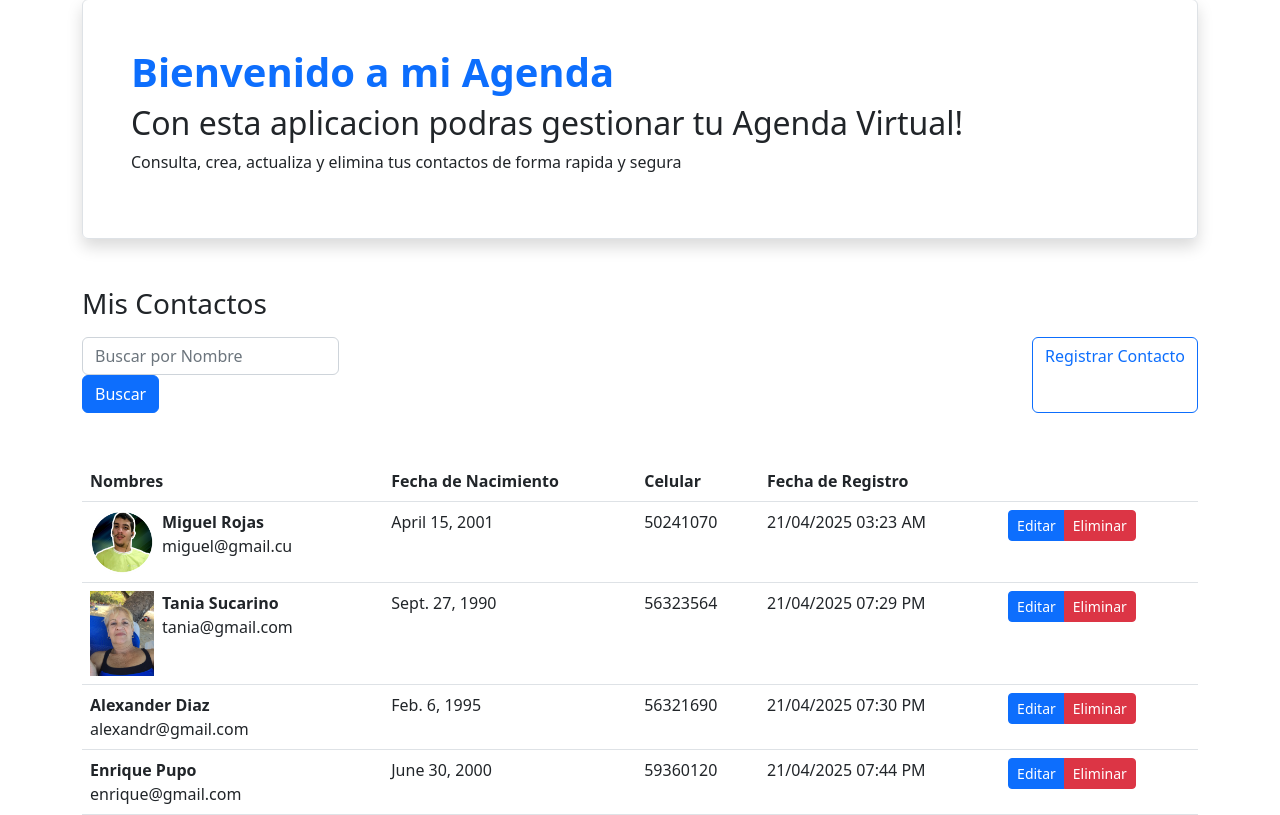
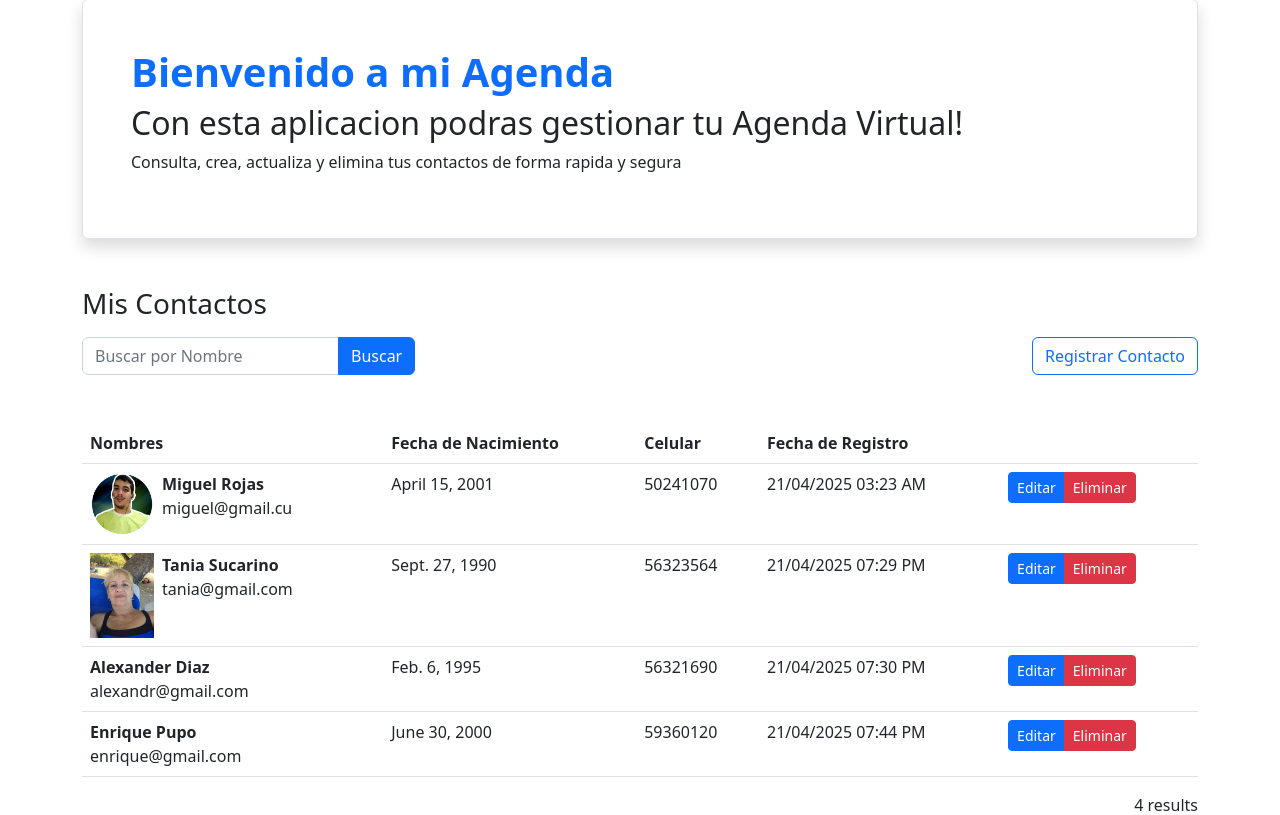
Before and after one commit to MiguelAntonioRS/Django-Project, a Django app: page / in a window 1280 px wide. Shown: the part 49-864 px from the top of the page. Run offline with Django 5.2, Linux system fonts and the light colour scheme; data comes from the database, SQL or seed files in the repository; some libraries are stand-ins or nearby versions.

Commit message:
Finishing the front search lets'go to back funcionality

```diff
--- a/contacts/templates/contacts/contact_list.html
+++ b/contacts/templates/contacts/contact_list.html
@@ -8,9 +8,9 @@
 
         <div class="mt-3 d-flex justify-content-between">
 
-            <form action=""  style="max-width: 350px;">
-                <div>
-                    <input type="text" class="form-control w-100" placeholder="Buscar por Nombre">
+            <form action=""  style="max-width: 450px;">
+                <div class="input-group">
+                    <input type="text" class="form-control" placeholder="Buscar por Nombre" name="s">
                     <button class="btn btn-primary">
                         Buscar
                     </button>
```
